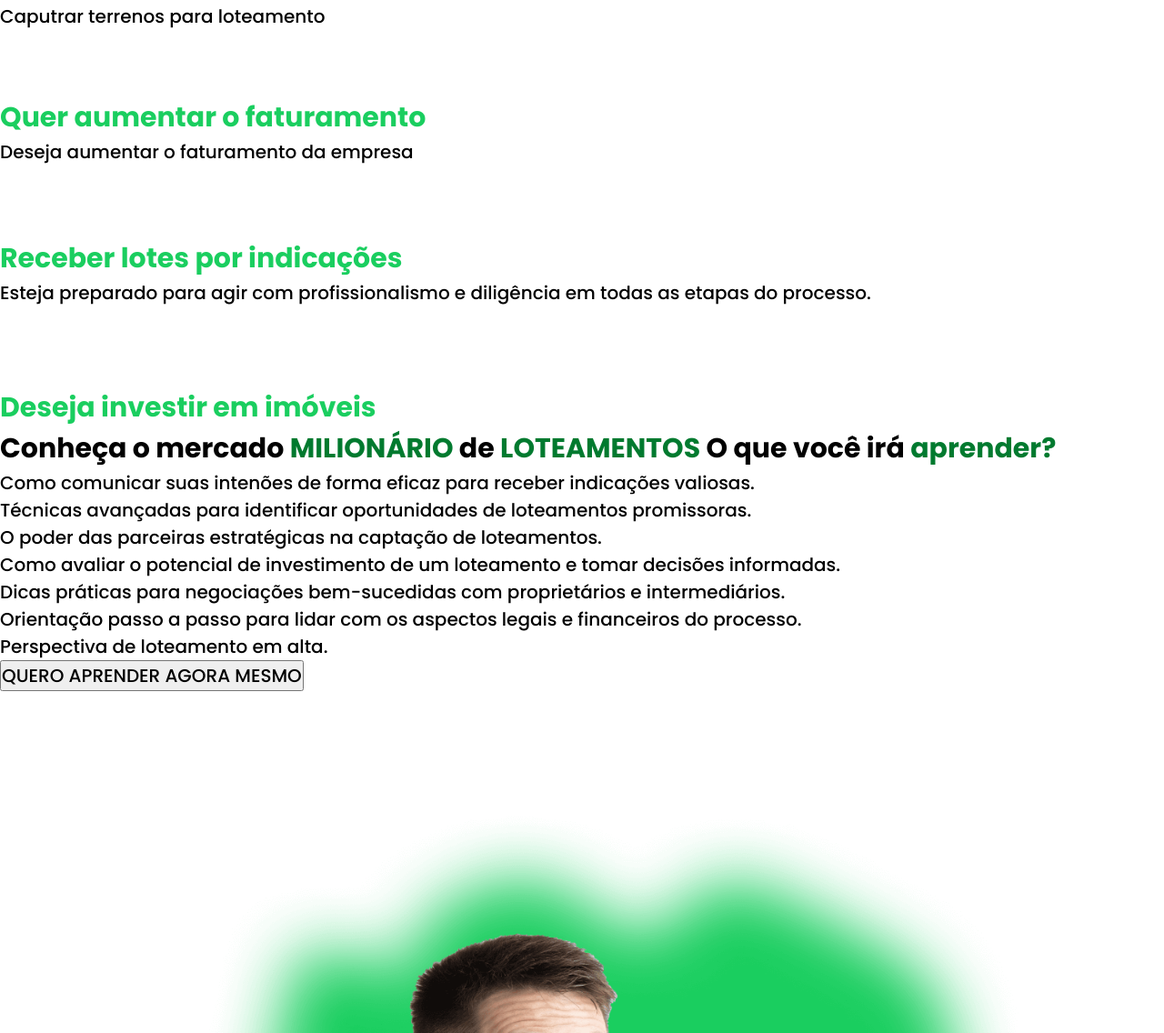
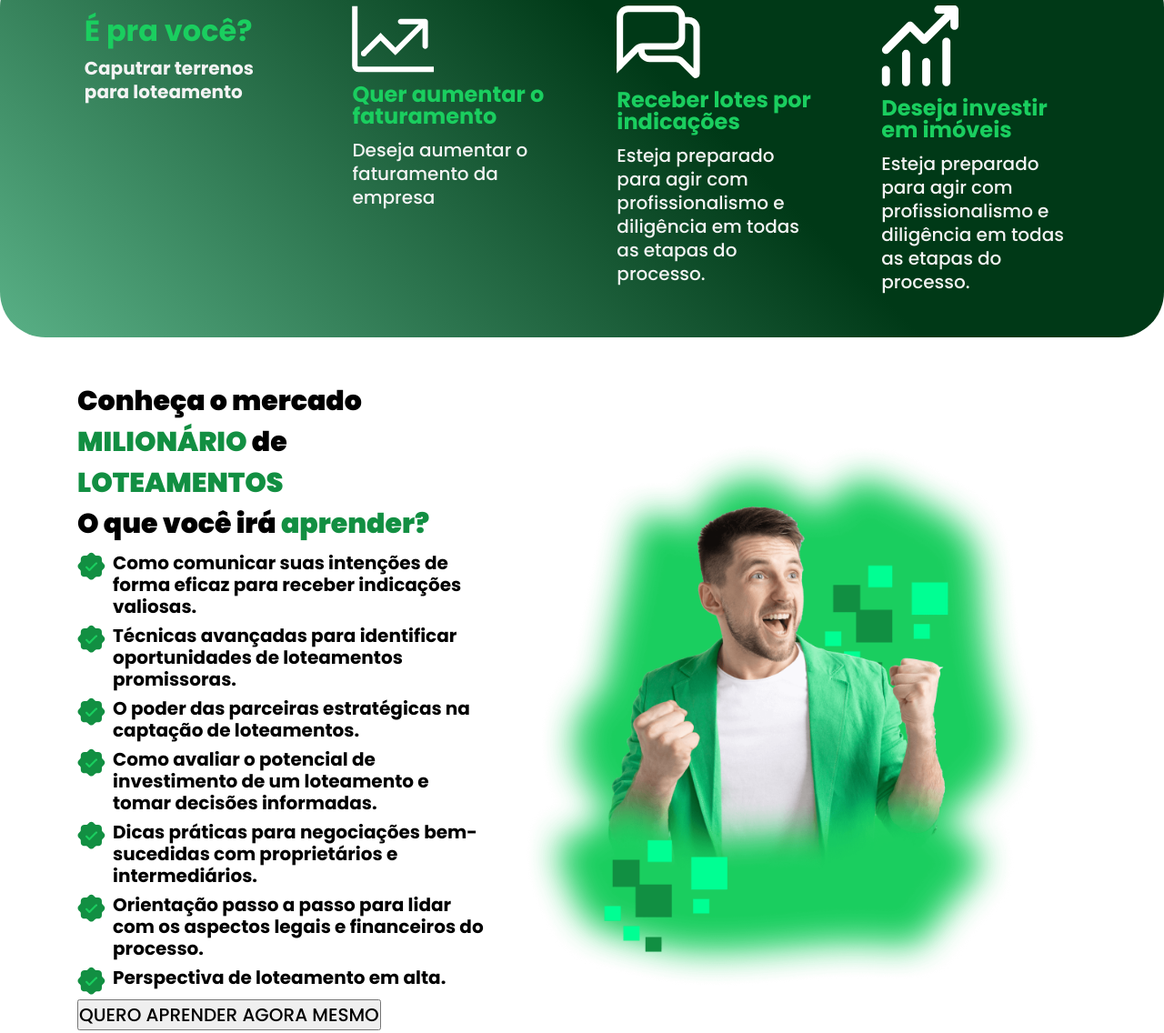
Before and after one commit to Levy-Jr/banco-de-terrenos-LP, a plain HTML site: page index.html in a window 1280 px wide. Shown: the part 256-1392 px from the top of the page at 91% size. Drawn offline with Linux system fonts and the light colour scheme.

Commit message:
section card finished

```diff
--- a/index.html
+++ b/index.html
@@ -11,6 +11,7 @@
 <link href="https://fonts.googleapis.com/css2?family=Poppins:wght@500;700;800;900&display=swap" rel="stylesheet">
 </head>
 <body>
+
     <header class="header">
         <div class="header-text-side">
             <h1 class="header__title"><span class="accent-clr-400">CONSTRUA SEU PATRIMÔNIO</span> CAPTANDO TERRENOS PARA CONSTRUTORAS E LOTEADORAS</h1>
@@ -24,8 +25,11 @@
             </div>
         </div>
     </header>
+
     <main class="main">
+
         <section class="section-card">
+            <div class="container">
                 <ul class="card__ul">
                     <li>
                         <h2 class="card__title | accent-clr-400">É pra você?</h2>
@@ -44,19 +48,26 @@
                     <li>
                         <img src="imagens/cartão-verde/grafico-para-cima-2.svg" alt="grafico para cima">
                         <h2 class="card__title | accent-clr-400">Deseja investir em imóveis</h2>
-                    <p></p>
+                        <p>Esteja preparado para agir com profissionalismo e diligência em todas as etapas do processo.
+                        </p>
                     </li>
                 </ul>
+            </div>
         </section>
+
         <section class="section-learn">
+            <div class="container">
+                <div class="learn-img-side">
+                    <img src="imagens/seção-2/imagem.png" alt="homem comemorando em um fundo verde borrado">
+                </div>
                 <div class="learn-text-side">
                     <h2 class="learn__title">
                         Conheça o mercado <span class="accent-clr-500">MILIONÁRIO</span> de <span class="accent-clr-500">LOTEAMENTOS</span>
-                    <span>O que você irá <span class="accent-clr-500">aprender?</span></span>
+                        <span class="d-b">O que você irá <span class="accent-clr-500">aprender?</span></span>
                     </h2>
-                <ul>
+                    <ul class="learn__ul">
                         <li>
-                        <p>Como comunicar suas intenões de forma eficaz para receber indicações valiosas.</p>
+                            <p>Como comunicar suas intenções de forma eficaz para receber indicações valiosas.</p>
                         </li>
                         <li>
                             <p>Técnicas avançadas para identificar oportunidades de loteamentos promissoras.</p>
@@ -79,10 +90,9 @@
                     </ul>
                     <button>QUERO APRENDER AGORA MESMO</button>
                 </div>
-            <div class="learn-image-side">
-                <img src="imagens/seção-2/imagem.png" alt="homem comemorando em um fundo verde borrado">
             </div>
         </section>
+
         <section class="section-land">
             <div class="land-text-side">
                 <h2>O que faz um <span class="accent-clr-400">CAPTADOR DE TERRENOS?</span></h2>
@@ -103,6 +113,7 @@
                 <img src="imagens/seção-3/mulher-com-lupa.png" alt="mulher usando uma lupa">
             </div>
         </section>
+
         <section class="section-land-grabber">
             <div class="land-grabber-image-side">
                 <img src="imagens/seção-4/homem-apontando.png" alt="homem sorrindo e apontando para o texto ao lado">
@@ -113,6 +124,7 @@
                 <button>QUERO GANHAR</button>
             </div>
         </section>
+
         <section class="section-millionaire-market">
             <h2>Conheça o mercado <span class="accent-clr-400">MILIONÁRIO de LOTEAMENTOS</span></h2>
             <p>Tudo isso você vai aprender:</p>
@@ -138,6 +150,7 @@
             </ul>
             <button>QUERO APRENDER AGORA MESMO</button>
         </section>
+
         <section class="section-faq">
             <div class="faq-image-side">
                 <img src="imagens/seção-6/imagem.png"  alt="">
@@ -153,10 +166,12 @@
             </div>
             <div class="circle"></div>
         </section>
+
         <section class="section-strategy">
             <h2 class="strategy__title | accent-clr-400">CONHEÇA MAIS SOBRE NOSSA ESTRATÉGIA</h2>
 
         </section>
+
         <section class="section-testimonials">
             <h2 class="testimonials__title | accent-clr-400">DEPOIMENTOS</h2>
             <div class="carousel-videos-wrapper">
@@ -170,6 +185,7 @@
                 <li></li>
             </ul>
         </section>
+
         <section class="section-buy">
             <div class="circle">
                 <div class="inner-circle"></div>
@@ -181,6 +197,7 @@
                 <button>COMPRAR</button>
             </article>
         </section>
+
     </main>
     <footer class="footer">
 
--- a/style.css
+++ b/style.css
@@ -62,12 +62,14 @@ select {
 
 :root {
     --primary-clr-400: #1ACE5F;
-    --primary-clr-500: #017A2F;
-    --primary-clr-600: #003917;
+    --primary-clr-500: #128F42;
+    --primary-clr-600: #017A2F;
+    --primary-clr-700: #003917;
 
     --neutral-clr-100: #F3F3F3;
     --neutral-clr-200: #D9D9D9;
 
+    --neutral-clr-700: #252525;
     --neutral-clr-800: #050601;
     --neutral-clr-900: #000000;
 
@@ -79,6 +81,11 @@ select {
     --fs-800: 3rem;
 
     --ff-primary: 'Poppins', sans-serif;
+
+    --fw-medium: 500;
+    --fw-bold: 700;
+    --fw-extrabold: 800;
+    --fw-black: 900;
 }
 
 body {
@@ -90,16 +97,134 @@ button {
     cursor: pointer;
 }
 
+/* card section */
+
+.section-card {
+  background-image: linear-gradient(45deg, var(--primary-clr-700) 60%, #59B086);
+  color: var(--neutral-clr-100);
+  border-radius: 3.125rem;
+  padding: 3rem 2rem;
+}
+
+@media (min-width: 50em) {
+  .section-card {
+    background-image: linear-gradient(45deg, #59B086, var(--primary-clr-700) 60%);
+  }
+}
+
+.card__ul {
+  display: flex;
+  align-items: center;
+  gap: 2rem;
+  flex-direction: column;
+  list-style-type: none;
+}
+
+@media (min-width: 50em) {
+  .card__ul {
+    justify-content: space-between;
+    flex-direction: row;
+    align-items: start;
+  }
+}
+
+.card__ul li {
+  max-width: 17ch;
+  line-height: 1.3;
+}
+
+.card__ul li:first-child .card__title {
+  font-size: var(--fs-650);
+}
+
+.card__ul li:first-child{
+  font-weight: var(--fw-bold);
+}
+
+.card__title {
+  font-size: var(--fs-500);
+  line-height: 1;
+  margin-block: .75rem;
+}
+
+/* section learn */
+
+.section-learn {
+  margin-block: 3rem;
+  overflow-x: hidden;
+}
+
+@media (min-width: 50em) {
+  .learn-text-side {
+    max-width: 35ch;
+  }
+}
+
+.learn__title {
+  font-weight: var(--fw-black);
+}
+
+
+@media (min-width: 50em) {
+  .section-learn .container {
+    display: flex;
+    justify-content: space-between;
+    flex-direction: row-reverse;
+  }
+}
+
+.learn__ul {
+  list-style-type: none;
+  font-weight: var(--fw-bold);
+  line-height: 1.2;
+}
+
+.learn__ul li {
+  margin-top: .5rem;
+}
+
+.learn__ul li::before {
+  content: url("imagens/seção-2/verify-icon.svg");
+}
+
+.learn__ul li {
+  display: flex;
+  gap: .5rem;
+}
+
+.learn-img-side {
+  width: 100%;
+}
+
+/* section land */
+
+.section-land {
+  background-color: var(--neutral-clr-700);
+}
+
 /* utility classes */
+
+.container {
+  width: min(90%, 69.375rem);
+  margin-inline: auto;
+}
 
 .accent-clr-400 {
     color: var(--primary-clr-400);
 }
 
 .accent-clr-500 {
-    color: var(--primary-clr-500);
+  color: var(--primary-clr-500);
 }
 
 .accent-clr-600 {
     color: var(--primary-clr-600);
 }
+
+.accent-clr-700 {
+    color: var(--primary-clr-700);
+}
+
+.d-b {
+  display: block;
+}
```
Lines whose indentation alone changed are shown as unchanged.
